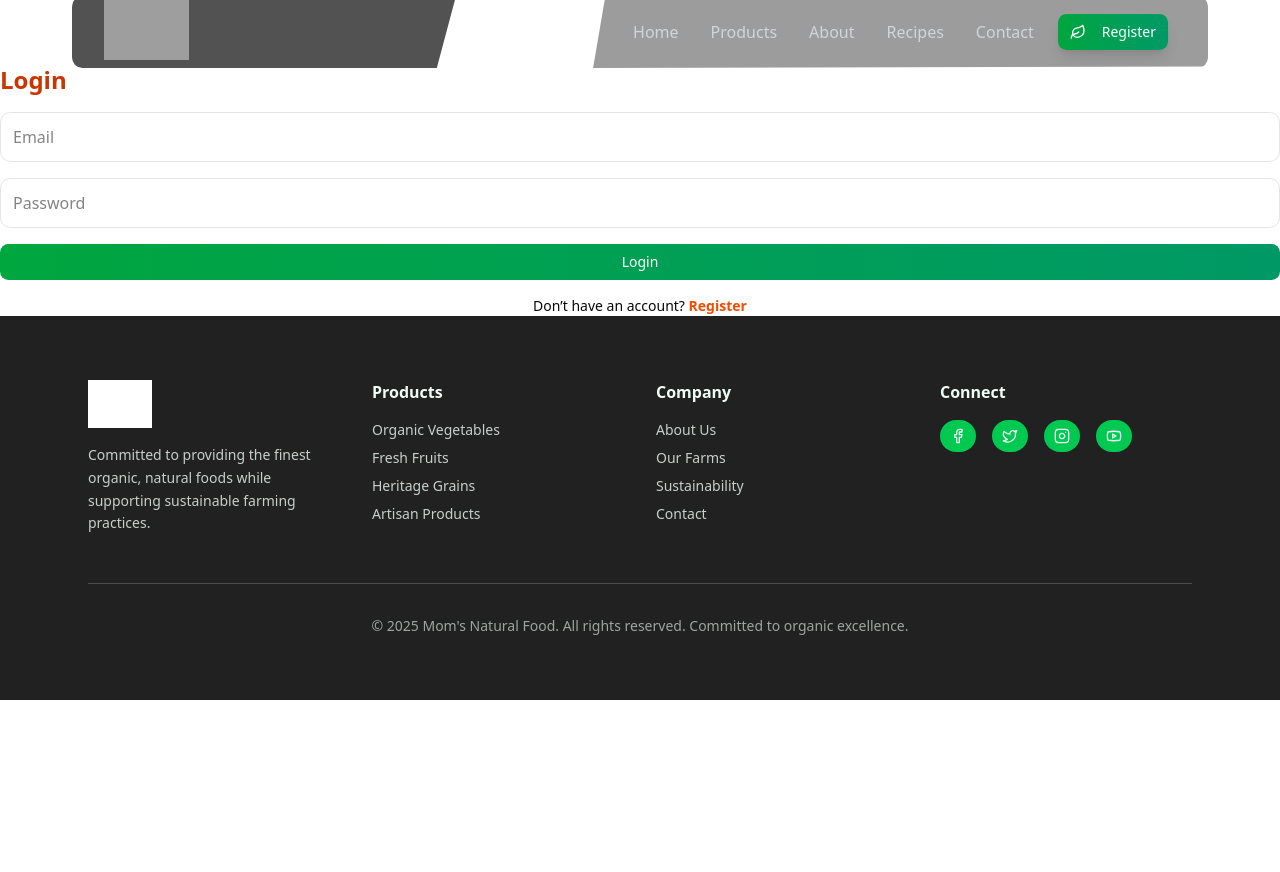
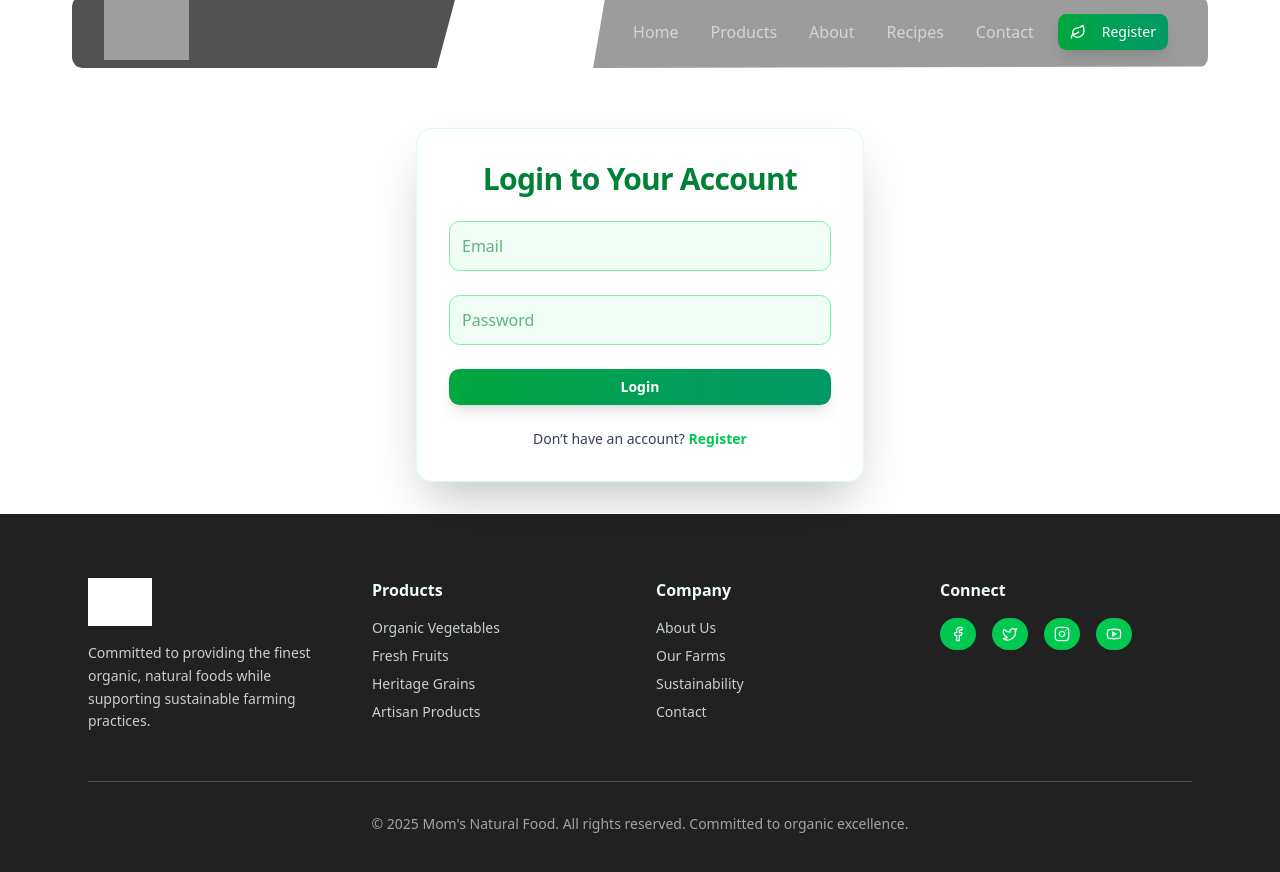
Before and after one commit to sbshamail/momnaturalfoodfinal, a Next.js app: page /login in a window 1280 px wide. Shown: the top 872 px of the page. Before the commit the page ends 800 px from the top, so only its background shows below. Built offline with nearby package versions, Linux system fonts and the light colour scheme; grey boxes are pictures that could not be loaded.

Commit message:
fix form styling

```diff
--- a/src/app/(customer)/login/page.tsx
+++ b/src/app/(customer)/login/page.tsx
@@ -1,6 +1,10 @@
 "use client";
 import LoginForm from "@/components/pages/LoginForm";
+import { useRouter } from "next/navigation";
 
 export default function LoginPage() {
-  return <LoginForm switchToRegister={() => {}} />;
+  const router = useRouter();
+  return (
+    <LoginForm switchToRegister={() => router.push("/register")} />
+  );
 }
--- a/src/app/(customer)/register/page.tsx
+++ b/src/app/(customer)/register/page.tsx
@@ -1,7 +1,10 @@
 "use client";
-
 import RegisterForm from "@/components/pages/RegistationForm";
+import { useRouter } from "next/navigation";
 
 export default function RegisterPage() {
-  return <RegisterForm switchToLogin={() => {}} />;
-}
+  const router = useRouter();
+  return (
+    <RegisterForm switchToLogin={() => router.push("/login")} />
+  );
+}s
--- a/src/components/pages/LoginForm.tsx
+++ b/src/components/pages/LoginForm.tsx
@@ -2,22 +2,21 @@
 
 import React, { useState } from "react";
 import { Button } from "../ui/button";
-import { useRouter } from "next/navigation"; // Add this import
+import { useRouter } from "next/navigation";
 
 interface Props {
-  switchToRegister?: () => void; // Make prop optional for fallback
+  switchToRegister?: () => void;
 }
 
 const LoginForm: React.FC<Props> = ({ switchToRegister }) => {
   const [email, setEmail] = useState("");
   const [password, setPassword] = useState("");
   const [error, setError] = useState("");
-  const router = useRouter(); // Initialize router
+  const router = useRouter();
 
   const handleSubmit = (e: React.FormEvent) => {
     e.preventDefault();
 
-    // Simple validation
     if (!email.includes("@")) return setError("Please enter a valid email.");
     if (password.length < 6)
       return setError("Password must be at least 6 characters.");
@@ -26,7 +25,6 @@ const LoginForm: React.FC<Props> = ({ switchToRegister }) => {
     alert("Login successful!");
   };
 
-  // Use router.push if switchToRegister is not provided
   const handleRegisterClick = () => {
     if (switchToRegister) {
       switchToRegister();
@@ -36,37 +34,41 @@ const LoginForm: React.FC<Props> = ({ switchToRegister }) => {
   };
 
   return (
-    <div>
-      <h2 className="text-2xl font-bold mb-4 text-orange-700">Login</h2>
-      {error && <p className="text-red-500 mb-2">{error}</p>}
-      <form onSubmit={handleSubmit} className="space-y-4">
+    <div className="max-w-md mx-auto mt-16 bg-white/80 rounded-2xl shadow-2xl p-8 border border-green-100 mb-8">
+      <h2 className="text-3xl font-extrabold mb-6 text-green-700 text-center tracking-tight">
+        Login to Your Account
+      </h2>
+      {error && (
+        <p className="text-red-500 mb-4 text-center font-medium">{error}</p>
+      )}
+      <form onSubmit={handleSubmit} className="space-y-6">
         <input
           type="email"
           placeholder="Email"
           value={email}
           onChange={(e) => setEmail(e.target.value)}
-          className="w-full rounded-lg border p-3 focus:ring-2 focus:ring-orange-400"
+          className="w-full rounded-lg border border-green-300 p-3 focus:ring-2 focus:ring-green-400 focus:outline-none bg-green-50 placeholder:text-green-700/60 text-green-900"
         />
         <input
           type="password"
           placeholder="Password"
           value={password}
           onChange={(e) => setPassword(e.target.value)}
-          className="w-full rounded-lg border p-3 focus:ring-2 focus:ring-orange-400"
+          className="w-full rounded-lg border border-green-300 p-3 focus:ring-2 focus:ring-green-400 focus:outline-none bg-green-50 placeholder:text-green-700/60 text-green-900"
         />
         <Button
           type="submit"
-          className="w-full bg-gradient-to-r from-green-600 to-emerald-600 text-white"
+          className="w-full bg-gradient-to-r from-green-600 to-emerald-600 hover:from-green-700 hover:to-emerald-700 text-white font-semibold shadow-lg hover:shadow-xl transition-all duration-300 hover:scale-105 py-3 rounded-lg"
         >
           Login
         </Button>
       </form>
-      <p className="text-sm mt-4 text-center">
+      <p className="text-sm mt-6 text-center text-gray-700">
         Don’t have an account?{" "}
         <button
           type="button"
           onClick={handleRegisterClick}
-          className="text-orange-600 font-semibold"
+          className="text-primary font-semibold hover:underline transition-colors"
         >
           Register
         </button>
--- a/src/components/pages/RegistationForm.tsx
+++ b/src/components/pages/RegistationForm.tsx
@@ -26,43 +26,46 @@ const RegisterForm: React.FC<Props> = ({ switchToLogin }) => {
   };
 
   return (
-    <div>
-      <h2 className="text-2xl font-bold mb-4 text-orange-700">Register</h2>
-      {error && <p className="text-red-500 mb-2">{error}</p>}
-      <form onSubmit={handleSubmit} className="space-y-4">
+    <div className="max-w-md mx-auto mt-16 bg-white/80 rounded-2xl shadow-2xl p-8 border border-green-100 mb-8">
+      <h2 className="text-3xl font-extrabold mb-6 text-green-700 text-center tracking-tight">
+        Create Your Account
+      </h2>
+      {error && <p className="text-red-500 mb-4 text-center font-medium">{error}</p>}
+      <form onSubmit={handleSubmit} className="space-y-6">
         <input
           type="text"
           placeholder="Full Name"
           value={name}
           onChange={(e) => setName(e.target.value)}
-          className="w-full rounded-lg border p-3 focus:ring-2 focus:ring-orange-400"
+          className="w-full rounded-lg border border-green-300 p-3 focus:ring-2 focus:ring-green-400 focus:outline-none bg-green-50 placeholder:text-green-700/60 text-green-900"
         />
         <input
           type="email"
           placeholder="Email"
           value={email}
           onChange={(e) => setEmail(e.target.value)}
-          className="w-full rounded-lg border p-3 focus:ring-2 focus:ring-orange-400"
+          className="w-full rounded-lg border border-green-300 p-3 focus:ring-2 focus:ring-green-400 focus:outline-none bg-green-50 placeholder:text-green-700/60 text-green-900"
         />
         <input
           type="password"
           placeholder="Password"
           value={password}
           onChange={(e) => setPassword(e.target.value)}
-          className="w-full rounded-lg border p-3 focus:ring-2 focus:ring-orange-400"
+          className="w-full rounded-lg border border-green-300 p-3 focus:ring-2 focus:ring-green-400 focus:outline-none bg-green-50 placeholder:text-green-700/60 text-green-900"
         />
         <Button
           type="submit"
-          className="w-full bg-gradient-to-r from-green-600 to-emerald-600 text-white"
+          className="w-full bg-gradient-to-r from-green-600 to-emerald-600 hover:from-green-700 hover:to-emerald-700 text-white font-semibold shadow-lg hover:shadow-xl transition-all duration-300 hover:scale-105 py-3 rounded-lg"
         >
           Sign Up
         </Button>
       </form>
-      <p className="text-sm mt-4 text-center">
+      <p className="text-sm mt-6 text-center text-gray-700">
         Already have an account?{" "}
         <button
+          type="button"
           onClick={switchToLogin}
-          className="text-orange-600 font-semibold"
+          className="text-primary font-semibold hover:underline transition-colors"
         >
           Login
         </button>
```
Also changed, not shown: public/assets/about.JPG (deleted), public/assets/about1.JPG.
